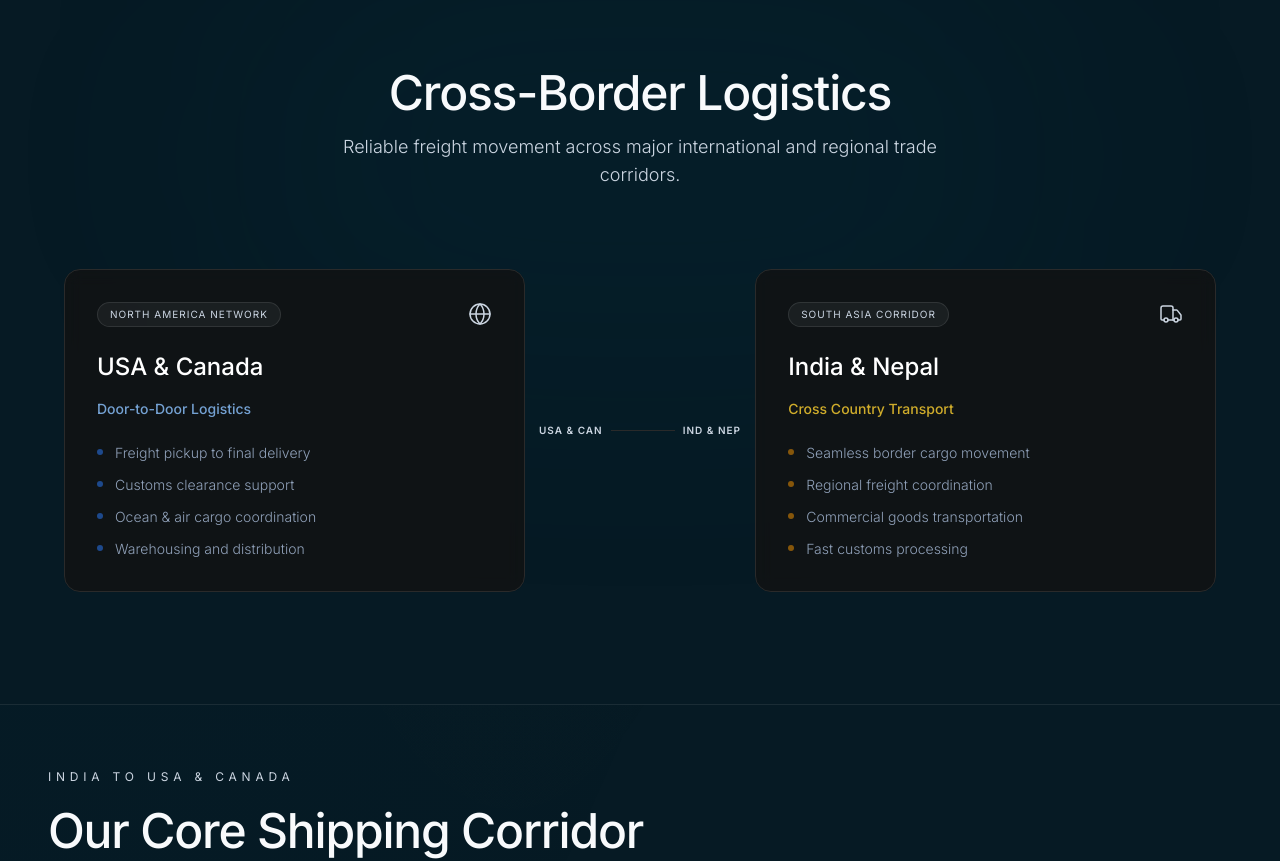
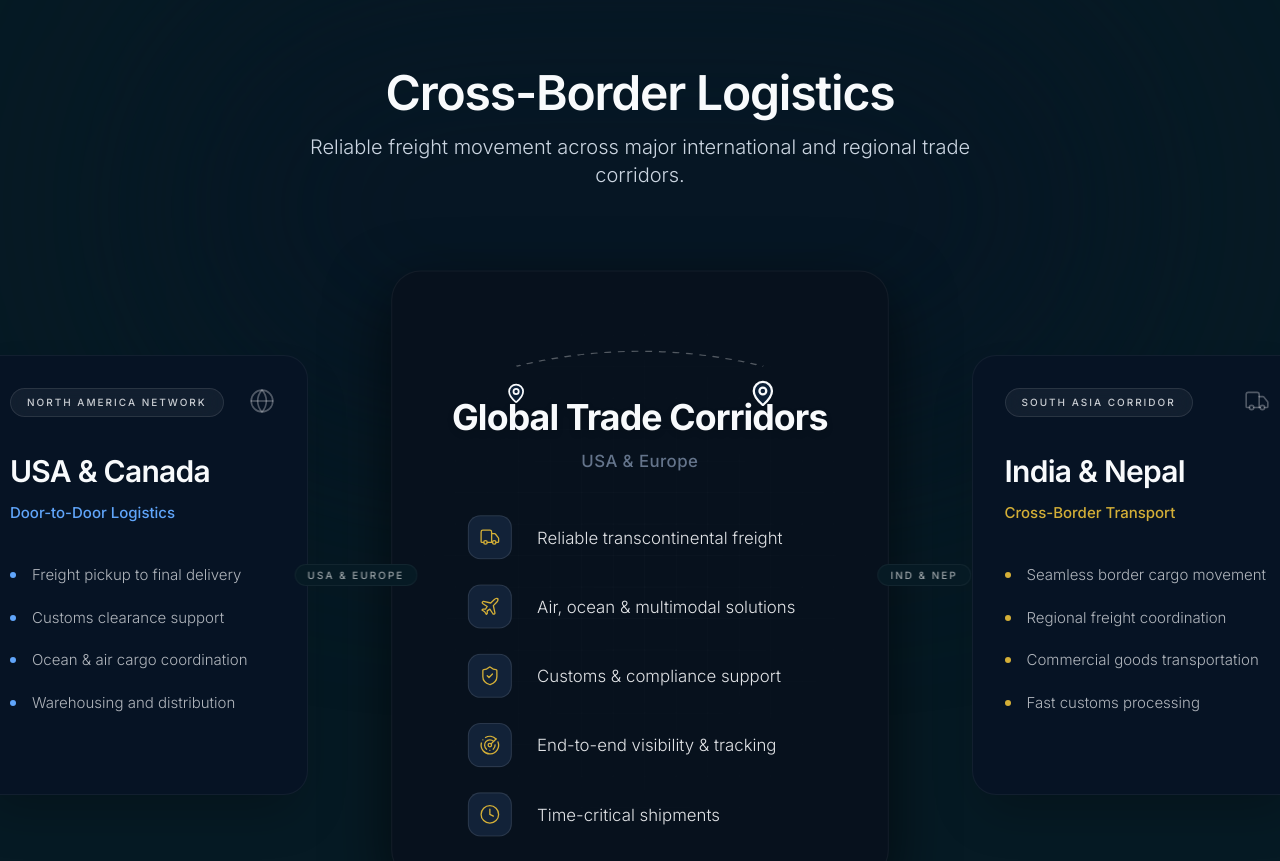
Before and after one commit to thoufeerma/sri-sai-shipping, a Next.js app: page /global in a window 1280 px wide. Shown: the part 3560-4421 px from the top of the page. Built offline with nearby package versions, Linux system fonts and the light colour scheme.

Commit message:
feat: redesign cross border logistics, update typography, layout improvements, and update contact info

```diff
--- a/src/app/global/page.tsx
+++ b/src/app/global/page.tsx
@@ -3,7 +3,7 @@
 import { useEffect, useRef } from "react";
 import gsap from "gsap";
 import { ScrollTrigger } from "gsap/ScrollTrigger";
-import { Globe2, Plane, Ship, MapPin, ArrowRight, Anchor, Globe, Truck } from "lucide-react";
+import { Globe2, Plane, Ship, MapPin, ArrowRight, Anchor, Globe, Truck, Star, CheckCircle2, ShieldCheck, Radar, Clock, Activity } from "lucide-react";
 import Image from "next/image";
 import Link from "next/link";
 import AmbientGradient from "@/components/AmbientGradient";
@@ -247,105 +247,146 @@ export default function GlobalLogisticsPage() {
       {/* ─── CROSS-BORDER LOGISTICS SECTION ─── */}
       <section className="py-20 md:py-28 bg-[var(--color-bg-main)] border-b theme-border relative overflow-hidden">
         {/* Subtle background glow */}
-        <div className="absolute top-0 left-1/2 -translate-x-1/2 w-[800px] h-[400px] bg-[var(--color-primary)]/10 blur-[120px] pointer-events-none rounded-full" />
+        <div className="absolute top-0 left-1/2 -translate-x-1/2 w-[1000px] h-[500px] bg-[#061324] opacity-50 blur-[120px] pointer-events-none rounded-full" />
 
-        <div className="max-w-7xl mx-auto px-5 sm:px-8 md:px-12 relative z-10">
-          <div className="text-center mb-16 md:mb-20">
-            <h2 className="text-3xl md:text-5xl font-medium theme-heading tracking-tight mb-4">
+        <div className="max-w-[1400px] mx-auto px-5 sm:px-8 md:px-12 relative z-10">
+          <div className="text-center mb-16 md:mb-24">
+            <h2 className="text-4xl md:text-5xl font-semibold theme-heading tracking-tight mb-4">
               Cross-Border Logistics
             </h2>
-            <p className="theme-text text-base md:text-lg max-w-2xl mx-auto font-light">
+            <p className="theme-text text-base md:text-xl max-w-2xl mx-auto font-light text-slate-300">
               Reliable freight movement across major international and regional trade corridors.
             </p>
           </div>
 
-          <div className="relative flex flex-col lg:flex-row gap-8 lg:gap-0 items-center justify-between max-w-6xl mx-auto">
+          <div className="relative flex flex-col lg:flex-row items-center justify-center w-full pb-10">
 
             {/* Card 1 — USA & Canada */}
-            <div className="group relative w-full lg:w-[40%] rounded-2xl bg-[#121212]/80 backdrop-blur-sm border border-[#2a2a2a] p-8 hover:bg-[#181818]/90 hover:border-blue-500/30 transition-all duration-500 overflow-hidden">
-              <div className="absolute top-0 left-0 w-0 h-[2px] bg-gradient-to-r from-blue-500/0 via-blue-400 to-blue-500/0 group-hover:w-full transition-all duration-700 ease-out" />
-
-              <div className="mb-6 flex justify-between items-start">
-                <span className="inline-block px-3 py-1 bg-white/5 border border-white/10 rounded-full text-[10px] uppercase tracking-widest text-slate-300">
+            <div className="relative z-10 w-full lg:w-[28%] shrink-0 rounded-[24px] bg-[#061324] border border-white/5 p-8 shadow-2xl h-[440px] flex flex-col group hover:-translate-y-2 transition-transform duration-500 ease-out">
+              <div className="absolute inset-0 bg-gradient-to-br from-[#0B1F36]/50 to-transparent opacity-0 group-hover:opacity-100 transition-opacity duration-500 rounded-[24px]" />
+              <div className="relative z-10 mb-8 flex justify-between items-start">
+                <span className="inline-block px-4 py-1.5 bg-white/5 backdrop-blur-md border border-white/10 rounded-full text-[10px] font-medium uppercase tracking-[0.2em] text-[#F8FAFC]/80">
                   North America Network
                 </span>
-                <Globe className="text-[var(--color-text-secondary)] group-hover:text-[var(--color-accent-cyan)] transition-colors duration-500" size={24} strokeWidth={1.5} />
+                <Globe className="text-[#F8FAFC]/30 group-hover:text-[#F8FAFC]/60 transition-colors" size={26} strokeWidth={1.5} />
               </div>
 
-              <h3 className="text-2xl text-white font-medium mb-4 flex items-center gap-3">
-                USA & Canada
-                <ArrowRight size={16} className="text-[var(--color-text-secondary)] opacity-0 -translate-x-4 group-hover:opacity-100 group-hover:translate-x-0 transition-all duration-500" />
-              </h3>
-              <p className="text-blue-300/80 text-sm font-medium mb-6">Door-to-Door Logistics</p>
+              <div className="relative z-10">
+                <h3 className="text-[30px] text-[#F8FAFC] font-semibold mb-2 tracking-tight">USA & Canada</h3>
+                <p className="text-[#60A5FA] text-[15px] font-medium mb-10">Door-to-Door Logistics</p>
+              </div>
 
-              <ul className="space-y-3 text-slate-400 text-sm font-light">
-                <li className="flex items-start gap-3">
-                  <span className="w-1.5 h-1.5 rounded-full bg-blue-500/50 mt-1.5"></span>
+              <ul className="relative z-10 space-y-5 text-[#F8FAFC]/70 text-[15px] font-light flex-grow">
+                <li className="flex items-center gap-4">
+                  <span className="w-1.5 h-1.5 rounded-full bg-[#60A5FA] shrink-0"></span>
                   Freight pickup to final delivery
                 </li>
-                <li className="flex items-start gap-3">
-                  <span className="w-1.5 h-1.5 rounded-full bg-blue-500/50 mt-1.5"></span>
+                <li className="flex items-center gap-4">
+                  <span className="w-1.5 h-1.5 rounded-full bg-[#60A5FA] shrink-0"></span>
                   Customs clearance support
                 </li>
-                <li className="flex items-start gap-3">
-                  <span className="w-1.5 h-1.5 rounded-full bg-blue-500/50 mt-1.5"></span>
+                <li className="flex items-center gap-4">
+                  <span className="w-1.5 h-1.5 rounded-full bg-[#60A5FA] shrink-0"></span>
                   Ocean & air cargo coordination
                 </li>
-                <li className="flex items-start gap-3">
-                  <span className="w-1.5 h-1.5 rounded-full bg-blue-500/50 mt-1.5"></span>
+                <li className="flex items-center gap-4">
+                  <span className="w-1.5 h-1.5 rounded-full bg-[#60A5FA] shrink-0"></span>
                   Warehousing and distribution
                 </li>
               </ul>
             </div>
 
-            {/* Premium Divider Desktop Only */}
-            <div className="hidden lg:flex flex-col items-center justify-center w-[20%] relative z-0">
-              <div className="w-full flex items-center justify-center space-x-2 whitespace-nowrap">
-                <span className="text-[10px] font-semibold text-[var(--color-text-secondary)] tracking-widest uppercase shrink-0">USA & CAN</span>
-                <div className="relative w-8 lg:w-16 h-[1px] bg-[#2a2a2a] overflow-hidden shrink-0">
-                   <div className="absolute top-0 left-0 w-full h-full bg-gradient-to-r from-transparent via-blue-500/80 to-transparent -translate-x-full animate-[shimmer_2s_infinite]" />
+            {/* Connection Line 1 */}
+            <div className="hidden lg:flex items-center justify-center w-[8%] relative z-30 shrink-0">
+              <div className="w-full h-[1px] bg-gradient-to-r from-transparent via-white/20 to-transparent relative">
+                <div className="absolute top-1/2 left-1/2 -translate-x-1/2 -translate-y-1/2 bg-[var(--color-bg-main)] px-3 text-[10px] font-medium text-white/60 tracking-[0.2em] text-center leading-[1.2] whitespace-nowrap backdrop-blur-sm border border-white/5 rounded-full py-1">
+                  USA & EUROPE
                 </div>
-                <span className="text-[10px] font-semibold text-[var(--color-text-secondary)] tracking-widest uppercase shrink-0">IND & NEP</span>
               </div>
             </div>
 
-            {/* Premium Divider Mobile Only */}
-            <div className="flex lg:hidden items-center justify-center w-full py-4 relative z-0">
-               <div className="w-[2px] h-12 bg-gradient-to-b from-transparent via-blue-500/50 to-transparent" />
+            {/* Card 2 — Cross Country Logistics */}
+            <div className="relative z-20 w-full lg:w-[40%] shrink-0 rounded-[28px] bg-[#07111D] border border-white/5 p-10 shadow-[0_20px_60px_rgba(0,0,0,0.6)] h-[580px] flex flex-col overflow-hidden transform lg:scale-105 group">
+              {/* Grid background */}
+              <div className="absolute inset-0 bg-[linear-gradient(rgba(255,255,255,0.02)_1px,transparent_1px),linear-gradient(90deg,rgba(255,255,255,0.02)_1px,transparent_1px)] bg-[size:30px_30px] mask-image-[radial-gradient(ellipse_at_center,black,transparent_80%)] opacity-100" style={{ WebkitMaskImage: 'radial-gradient(ellipse at center, black, transparent 80%)' }} />
+
+              {/* Top Arched Route Graphic */}
+              <div className="relative w-full h-[80px] flex justify-center items-center pointer-events-none mt-4 mb-4">
+                   <svg className="absolute inset-0 w-full h-full overflow-visible" viewBox="0 0 300 80" preserveAspectRatio="none">
+                     <path d="M 60 60 Q 150 10 240 60" fill="none" stroke="rgba(255,255,255,0.3)" strokeWidth="2" className="animate-dash-flow" />
+                   </svg>
+                   <MapPin className="absolute top-[60px] left-[20%] text-[#F8FAFC] fill-[#0B1F36] -translate-x-1/2 -translate-y-1/2" size={20} />
+                   <MapPin className="absolute top-[60px] left-[80%] text-[#F8FAFC] fill-[#0B1F36] -translate-x-1/2 -translate-y-1/2" size={26} />
+              </div>
+
+              <div className="relative z-10 mb-10 text-center">
+                <h3 className="text-[34px] text-[#F8FAFC] font-bold mb-2 leading-tight tracking-tight drop-shadow-md">Global Trade Corridors</h3>
+                <p className="text-[#64748B] text-[16px] font-medium tracking-wide">USA & Europe</p>
+              </div>
+
+              <ul className="space-y-6 text-[#F8FAFC]/90 text-[16px] font-light relative z-10 flex-grow px-4 md:px-8">
+                <li className="flex items-center gap-6">
+                  <div className="bg-[#122238] border border-white/10 p-2.5 rounded-xl shrink-0"><Truck className="text-[#D4AF37]" size={20} strokeWidth={1.5} /></div>
+                  Reliable transcontinental freight
+                </li>
+                <li className="flex items-center gap-6">
+                  <div className="bg-[#122238] border border-white/10 p-2.5 rounded-xl shrink-0"><Plane className="text-[#D4AF37]" size={20} strokeWidth={1.5} /></div>
+                  Air, ocean & multimodal solutions
+                </li>
+                <li className="flex items-center gap-6">
+                  <div className="bg-[#122238] border border-white/10 p-2.5 rounded-xl shrink-0"><ShieldCheck className="text-[#D4AF37]" size={20} strokeWidth={1.5} /></div>
+                  Customs & compliance support
+                </li>
+                <li className="flex items-center gap-6">
+                  <div className="bg-[#122238] border border-white/10 p-2.5 rounded-xl shrink-0"><Radar className="text-[#D4AF37]" size={20} strokeWidth={1.5} /></div>
+                  End-to-end visibility & tracking
+                </li>
+                <li className="flex items-center gap-6">
+                  <div className="bg-[#122238] border border-white/10 p-2.5 rounded-xl shrink-0"><Clock className="text-[#D4AF37]" size={20} strokeWidth={1.5} /></div>
+                  Time-critical shipments
+                </li>
+              </ul>
             </div>
 
-            {/* Card 2 — India & Nepal */}
-            <div className="group relative w-full lg:w-[40%] rounded-2xl bg-[#121212]/80 backdrop-blur-sm border border-[#2a2a2a] p-8 hover:bg-[#181818]/90 hover:border-amber-500/30 transition-all duration-500 overflow-hidden">
-              <div className="absolute top-0 left-0 w-0 h-[2px] bg-gradient-to-r from-amber-500/0 via-amber-400 to-amber-500/0 group-hover:w-full transition-all duration-700 ease-out" />
+            {/* Connection Line 2 */}
+            <div className="hidden lg:flex items-center justify-center w-[8%] relative z-30 shrink-0">
+              <div className="w-full h-[1px] bg-gradient-to-r from-transparent via-white/20 to-transparent relative">
+                <div className="absolute top-1/2 left-1/2 -translate-x-1/2 -translate-y-1/2 bg-[var(--color-bg-main)] px-3 text-[10px] font-medium text-white/60 tracking-[0.2em] text-center leading-[1.2] whitespace-nowrap backdrop-blur-sm border border-white/5 rounded-full py-1">
+                  IND & NEP
+                </div>
+              </div>
+            </div>
 
-              <div className="mb-6 flex justify-between items-start">
-                <span className="inline-block px-3 py-1 bg-white/5 border border-white/10 rounded-full text-[10px] uppercase tracking-widest text-slate-300">
+            {/* Card 3 — India & Nepal */}
+            <div className="relative z-10 w-full lg:w-[28%] shrink-0 rounded-[24px] bg-[#061324] border border-white/5 p-8 shadow-2xl h-[440px] flex flex-col group hover:-translate-y-2 transition-transform duration-500 ease-out">
+              <div className="absolute inset-0 bg-gradient-to-br from-[#0B1F36]/50 to-transparent opacity-0 group-hover:opacity-100 transition-opacity duration-500 rounded-[24px]" />
+              <div className="relative z-10 mb-8 flex justify-between items-start">
+                <span className="inline-block px-4 py-1.5 bg-white/5 backdrop-blur-md border border-white/10 rounded-full text-[10px] font-medium uppercase tracking-[0.2em] text-[#F8FAFC]/80">
                   South Asia Corridor
                 </span>
-                <Truck className="text-[var(--color-text-secondary)] group-hover:text-amber-400 transition-colors duration-500" size={24} strokeWidth={1.5} />
+                <Truck className="text-[#F8FAFC]/30 group-hover:text-[#F8FAFC]/60 transition-colors" size={26} strokeWidth={1.5} />
               </div>
 
-              <h3 className="text-2xl text-white font-medium mb-4 flex items-center gap-3">
-                India & Nepal
-                <ArrowRight size={16} className="text-[var(--color-text-secondary)] opacity-0 -translate-x-4 group-hover:opacity-100 group-hover:translate-x-0 transition-all duration-500" />
-              </h3>
-              <p className="text-amber-300/80 text-sm font-medium mb-6">Cross Country Transport</p>
+              <div className="relative z-10">
+                <h3 className="text-[30px] text-[#F8FAFC] font-semibold mb-2 tracking-tight">India & Nepal</h3>
+                <p className="text-[#D4AF37] text-[15px] font-medium mb-10">Cross-Border Transport</p>
+              </div>
 
-              <ul className="space-y-3 text-slate-400 text-sm font-light">
-                <li className="flex items-start gap-3">
-                  <span className="w-1.5 h-1.5 rounded-full bg-amber-500/50 mt-1.5"></span>
+              <ul className="relative z-10 space-y-5 text-[#F8FAFC]/70 text-[15px] font-light flex-grow">
+                <li className="flex items-center gap-4">
+                  <span className="w-1.5 h-1.5 rounded-full bg-[#D4AF37] shrink-0"></span>
                   Seamless border cargo movement
                 </li>
-                <li className="flex items-start gap-3">
-                  <span className="w-1.5 h-1.5 rounded-full bg-amber-500/50 mt-1.5"></span>
+                <li className="flex items-center gap-4">
+                  <span className="w-1.5 h-1.5 rounded-full bg-[#D4AF37] shrink-0"></span>
                   Regional freight coordination
                 </li>
-                <li className="flex items-start gap-3">
-                  <span className="w-1.5 h-1.5 rounded-full bg-amber-500/50 mt-1.5"></span>
+                <li className="flex items-center gap-4">
+                  <span className="w-1.5 h-1.5 rounded-full bg-[#D4AF37] shrink-0"></span>
                   Commercial goods transportation
                 </li>
-                <li className="flex items-start gap-3">
-                  <span className="w-1.5 h-1.5 rounded-full bg-amber-500/50 mt-1.5"></span>
+                <li className="flex items-center gap-4">
+                  <span className="w-1.5 h-1.5 rounded-full bg-[#D4AF37] shrink-0"></span>
                   Fast customs processing
                 </li>
               </ul>
@@ -401,7 +442,7 @@ export default function GlobalLogisticsPage() {
                 "Specialized protocols for highly regulated traditional and agricultural goods."
               ].map((item, idx) => (
                 <div key={idx} className="flex gap-3 text-sm theme-text items-start font-light">
-                  <span className="text-[var(--color-accent-cyan)] font-bold font-mono">[{idx + 1}]</span>
+                  <span className="text-[var(--color-accent-cyan)] font-bold ">[{idx + 1}]</span>
                   <span>{item}</span>
                 </div>
               ))}
--- a/src/app/services/page.tsx
+++ b/src/app/services/page.tsx
@@ -123,7 +123,7 @@ export default function ServicesPage() {
               <div className="w-12 h-12 rounded-full bg-[var(--color-bg-main)] border border-white/10 flex items-center justify-center text-[var(--color-text-secondary)] group-hover:text-[var(--color-accent-cyan)] group-hover:border-[var(--color-accent-cyan)]/30 transition-colors mb-6">
                 {service.icon}
               </div>
-              <div className="text-xs theme-text font-mono font-bold mb-2 tracking-widest uppercase">
+              <div className="text-xs theme-text  font-bold mb-2 tracking-widest uppercase">
                 0{idx + 1}
               </div>
               <h3 className="text-2xl font-bold theme-heading group-hover:text-[var(--color-accent-cyan)] transition-colors mb-4">{service.title}</h3>
--- a/src/components/Navbar.tsx
+++ b/src/components/Navbar.tsx
@@ -41,7 +41,7 @@ export default function Navbar() {
         <div className="w-full max-w-[1400px] mx-auto px-6 md:px-12 flex items-center justify-between">
           <Link href="/" className="relative z-50 group">
             <span className={clsx(
-              "font-sans font-bold text-xl tracking-widest uppercase transition-colors duration-300 drop-shadow-md",
+              " font-bold text-xl tracking-widest uppercase transition-colors duration-300 drop-shadow-md",
               isScrolled ? "text-white drop-shadow-none" : "text-white group-hover:text-white/80"
             )}>
               Sri Sai
--- a/src/components/ShipmentJourney.tsx
+++ b/src/components/ShipmentJourney.tsx
@@ -166,7 +166,7 @@ export default function ShipmentJourney() {
                       <div className="w-8 h-8 md:w-12 md:h-12 rounded-full bg-[var(--color-bg-main)] border border-white/10 flex items-center justify-center text-[var(--color-text-secondary)]">
                         <Icon className="w-4 h-4 md:w-5 md:h-5 group-hover:text-[var(--color-accent-cyan)] transition-colors" strokeWidth={1.5} />
                       </div>
-                      <p className="text-[9px] md:text-[10px] theme-text tracking-widest font-mono uppercase font-semibold">Stage 0{i + 1}</p>
+                      <p className="text-[9px] md:text-[10px] theme-text tracking-widest  uppercase font-semibold">Stage 0{i + 1}</p>
                     </div>
                     <h4 className="text-[11px] md:text-lg font-bold theme-heading mb-1 md:mb-2 leading-tight">{stage.label}</h4>
                     <p className="text-[10px] md:text-sm theme-text leading-snug md:leading-relaxed font-light">{stage.desc}</p>
--- a/src/components/WhatsAppButton.tsx
+++ b/src/components/WhatsAppButton.tsx
@@ -21,7 +21,7 @@ export default function WhatsAppButton() {
   const [isHovered, setIsHovered] = useState(false);
   const btnRef = useRef<HTMLAnchorElement>(null);
 
-  const phoneNumber = "919447054109";
+  const phoneNumber = "919846501223";
   const message = encodeURIComponent("Hello, I would like to inquire about your logistics services.");
   const whatsappUrl = `https://wa.me/${phoneNumber}?text=${message}`;
 
```
Also changed, not shown: src/app/contact/page.tsx (+6 -6 lines), src/app/globals.css (+14 -1 lines), src/components/Footer.tsx (+4 -4 lines), public/anti-gravity.png (added).
